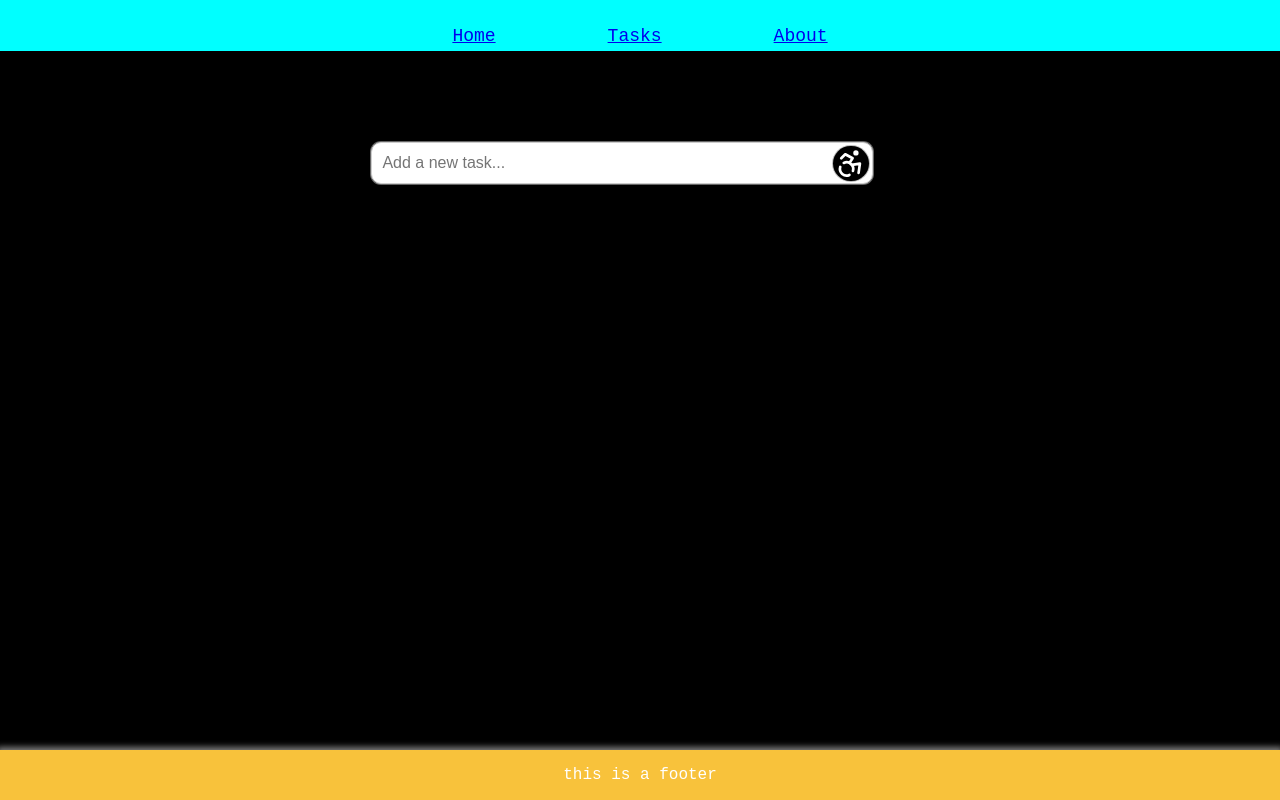
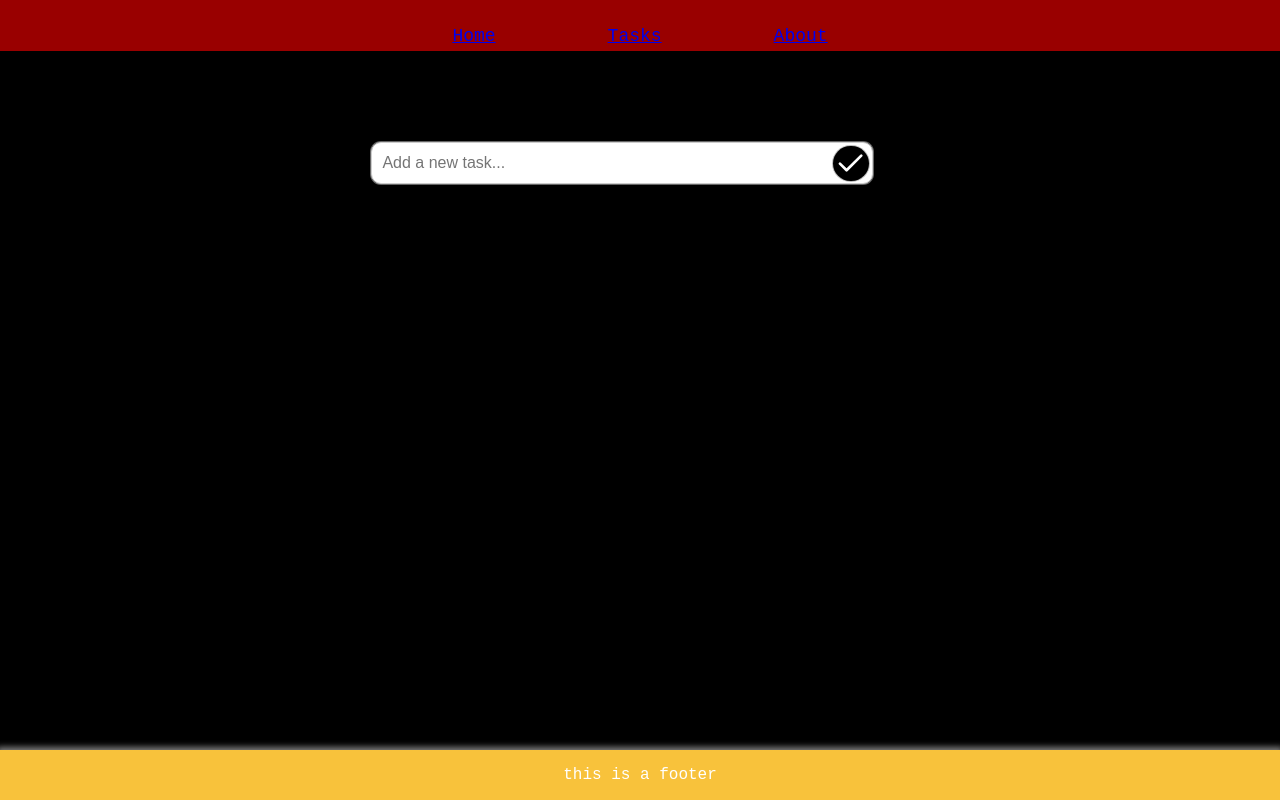
Before and after one commit to gk30074/todo-list, a React (Vite) app: page /tasks in a window 1280 px wide. Built offline with nearby package versions, Linux system fonts and the light colour scheme.

Commit message:
change to my wanting

```diff
--- a/src/components/Tasks.jsx
+++ b/src/components/Tasks.jsx
@@ -1,6 +1,6 @@
 import React, { useEffect, useState } from 'react'
 import './Tasks.css'
-import { Accessibility,Trash2, FileEdit, Loader2} from 'lucide-react';
+import { Check,Trash2, FileEdit, Loader2} from 'lucide-react';
 import { Link } from 'react-router-dom';
 import { wait } from '../lib/utils';
 import { error, success } from '../lib/notification';
@@ -88,13 +88,13 @@ export const Tasks = () => {
                 }}
             />
             {!onClickCheck ? (
-            <Accessibility
+            <Check
                 onClick={handleAddTodo}
                 className='task-icon'
                 style={{cursor:todo ? 'pointer':'not-allowed'}}
             />
             ):(
-                <Accessibility className='task-icon loading'/>
+                <Loader2 className='task-icon loading'/>
             )}
         </div>
         <div className='todos-wrapper'>
--- a/src/components/layout/Header.css
+++ b/src/components/layout/Header.css
@@ -1,5 +1,5 @@
 .header{
-    background-color: aqua;
+    background-color: rgb(153, 0, 0);
 }
 
 .nav{
```
